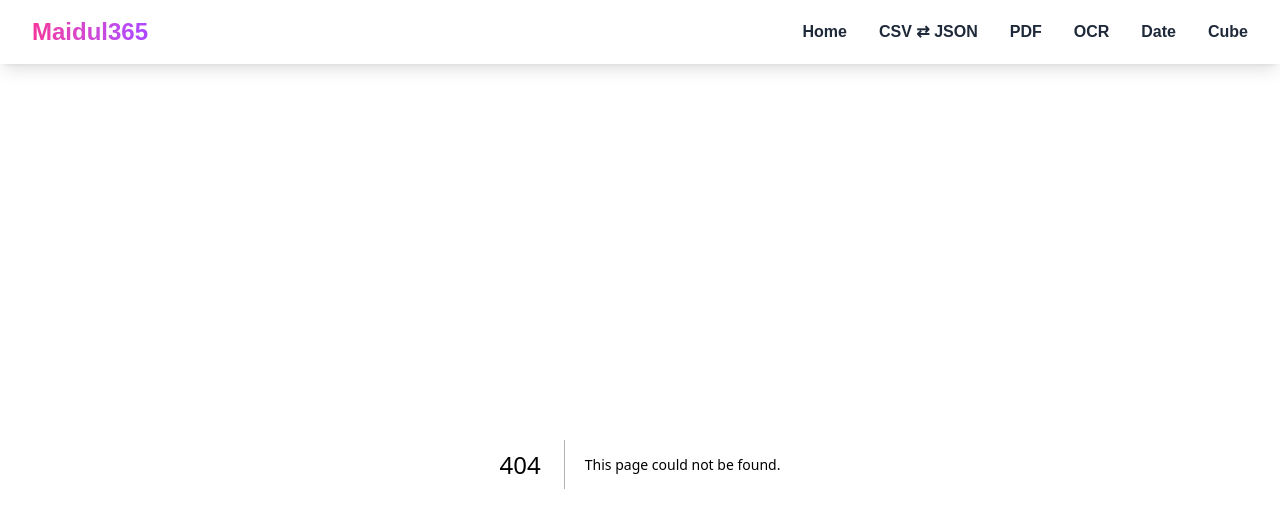
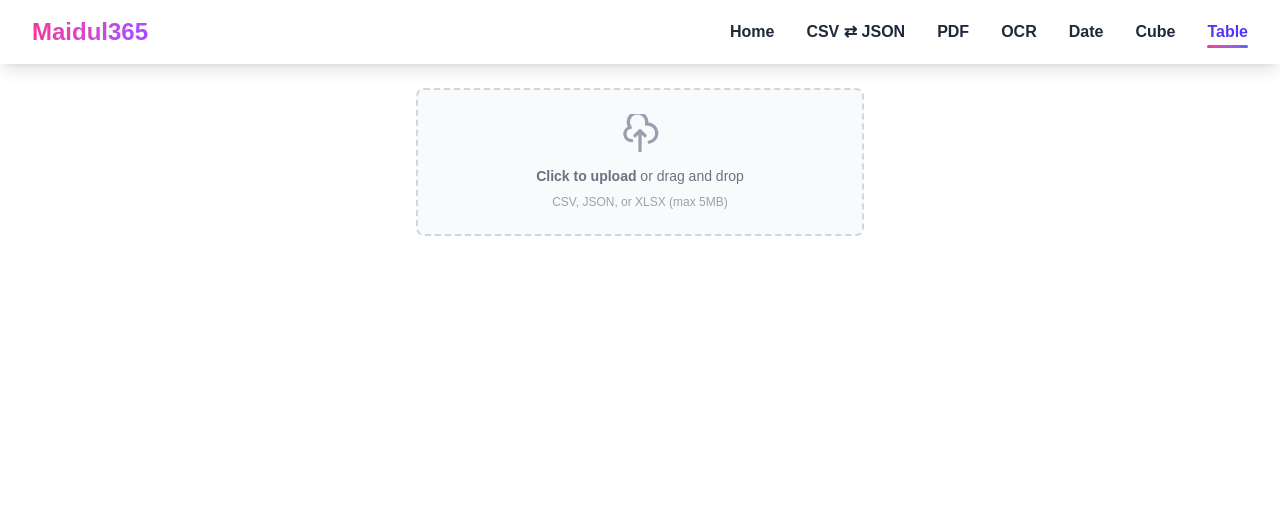
Before and after one commit to ultimate365/maidul365, a Next.js app: page /table in a window 1280 px wide. Before the commit this address had no page. Shown: the top 528 px of the page. Built offline with nearby package versions, Linux system fonts and the light colour scheme.

Commit message:
Remodified

```diff
--- a/app/Navbar.tsx
+++ b/app/Navbar.tsx
@@ -16,10 +16,11 @@ export default function Navbar() {
     { href: "/ocr", label: "OCR" },
     { href: "/milli", label: "Date" },
     { href: "/cuber", label: "Cube" },
+    { href: "/table", label: "Table" },
   ];
 
   return (
-    <nav className="sticky top-0 z-50 backdrop-blur-md bg-white/30 shadow-lg">
+    <nav className="sticky top-0 z-50 backdrop-blur-md bg-white/30 shadow-lg noprint">
       <div className="max-w-7xl mx-auto px-4 sm:px-6 lg:px-8">
         <div className="flex justify-between h-16 items-center">
           {/* Brand */}
--- a/app/globals.css
+++ b/app/globals.css
@@ -191,3 +191,43 @@ body {
     border: 1px solid #555;
   }
 }
+@media print {
+  .noprint {
+    display: none;
+  }
+  .nobreak {
+    break-inside: avoid;
+  }
+  @page {
+    size: A4;
+  }
+  body {
+    margin: 0;
+  }
+  @media (orientation: portrait) {
+    body {
+      flex-direction: column;
+    }
+  }
+  /* width */
+  ::-webkit-scrollbar {
+    width: 0;
+  }
+
+  /* Track */
+  ::-webkit-scrollbar-track {
+    box-shadow: none;
+    border-radius: 0;
+  }
+
+  /* Handle */
+  ::-webkit-scrollbar-thumb {
+    background: none;
+    border-radius: 0;
+  }
+
+  /* Handle on hover */
+  ::-webkit-scrollbar-thumb:hover {
+    background: none;
+  }
+}
--- /dev/null
+++ b/app/table/page.jsx
@@ -0,0 +1,195 @@
+"use client";
+import React, { useState } from "react";
+import Papa from "papaparse";
+import * as XLSX from "xlsx";
+
+export default function Autoresult() {
+  const [data, setData] = useState([]);
+  const [columsArray, setColumsArray] = useState([]);
+  const [values, setValues] = useState([]);
+  const [type, setType] = useState(null);
+  const [selectedCols, setSelectedCols] = useState([]);
+
+  const handleChange = async (e) => {
+    const file = e.target.files[0];
+    if (!file) return;
+
+    setType(file.type);
+
+    if (file.type === "text/csv") {
+      Papa.parse(file, {
+        header: true,
+        skipEmptyLines: true,
+        complete: (results) => {
+          const parsedData = results.data;
+          setData(parsedData);
+          setColumsArray(Object.keys(parsedData[0]));
+          setValues(parsedData);
+          setSelectedCols(Object.keys(parsedData[0]));
+        },
+      });
+    } else if (file.type === "application/json") {
+      let reader = new FileReader();
+      reader.onload = function (e) {
+        const parsedData = JSON.parse(e.target.result);
+        setData(parsedData);
+        setColumsArray(Object.keys(parsedData[0]));
+        setValues(parsedData);
+        setSelectedCols(Object.keys(parsedData[0]));
+      };
+      reader.readAsText(file);
+    } else if (
+      file.type ===
+        "application/vnd.openxmlformats-officedocument.spreadsheetml.sheet" ||
+      file.type === "application/vnd.ms-excel"
+    ) {
+      let reader = new FileReader();
+      reader.onload = function (e) {
+        const data = new Uint8Array(e.target.result);
+        const workbook = XLSX.read(data, { type: "array" });
+        const sheetName = workbook.SheetNames[0];
+        const worksheet = XLSX.utils.sheet_to_json(workbook.Sheets[sheetName]);
+        setData(worksheet);
+        setColumsArray(Object.keys(worksheet[0]));
+        setValues(worksheet);
+        setSelectedCols(Object.keys(worksheet[0]));
+      };
+      reader.readAsArrayBuffer(file);
+    } else {
+      alert("Invalid file type. Please upload a CSV, JSON, or XLSX file.");
+    }
+  };
+
+  const toggleColumn = (col) => {
+    if (selectedCols.includes(col)) {
+      setSelectedCols(selectedCols.filter((c) => c !== col));
+    } else {
+      setSelectedCols([...selectedCols, col]);
+    }
+  };
+
+  return (
+    <div className="w-screen h-screen p-6 mx-auto bg-white">
+      {/* File Upload */}
+      <div className="flex items-center justify-center w-full noprint">
+        <label
+          htmlFor="inputGroupFile02"
+          className="flex flex-col items-center justify-center w-full max-w-md p-6 border-2 border-dashed border-gray-300 rounded-lg cursor-pointer bg-gray-50 hover:bg-gray-100 transition"
+        >
+          <svg
+            className="w-10 h-10 mb-3 text-gray-400"
+            fill="none"
+            stroke="currentColor"
+            strokeWidth="2"
+            viewBox="0 0 24 24"
+            xmlns="http://www.w3.org/2000/svg"
+          >
+            <path
+              strokeLinecap="round"
+              strokeLinejoin="round"
+              d="M7 16a4 4 0 01-.88-7.903A5.5 5.5 0 1115.9 6h.6a5.5 5.5 0 011.1 10.897M15 13l-3-3m0 0l-3 3m3-3v12"
+            ></path>
+          </svg>
+          <p className="mb-2 text-sm text-gray-500">
+            <span className="font-semibold">Click to upload</span> or drag and
+            drop
+          </p>
+          <p className="text-xs text-gray-400">CSV, JSON, or XLSX (max 5MB)</p>
+          <input
+            id="inputGroupFile02"
+            type="file"
+            className="hidden"
+            accept=".csv,.json,.xlsx"
+            onChange={handleChange}
+          />
+        </label>
+      </div>
+
+      {/* Action Buttons */}
+      {data.length !== 0 && (
+        <div className="flex gap-3 mb-6 noprint">
+          <button
+            className="px-4 py-2 bg-red-600 text-white rounded-lg hover:bg-red-700 transition"
+            onClick={() => {
+              setData([]);
+              setColumsArray([]);
+              setValues([]);
+              setSelectedCols([]);
+              if (typeof window !== "undefined") {
+                document.getElementById("inputGroupFile02").value = "";
+              }
+            }}
+            type="button"
+          >
+            Reset
+          </button>
+          <button
+            className="px-4 py-2 bg-green-600 text-white rounded-lg hover:bg-green-700 transition noprint"
+            onClick={() => {
+              if (typeof window !== "undefined") {
+                window.print();
+              }
+            }}
+            type="button"
+          >
+            Print
+          </button>
+        </div>
+      )}
+
+      {/* Column filter checkboxes */}
+      {columsArray.length > 0 && (
+        <div className="mb-6 noprint">
+          <h5 className="text-lg font-semibold mb-2 text-black">
+            Choose Columns:
+          </h5>
+          <div className="flex flex-wrap gap-4">
+            {columsArray.map((col) => (
+              <label key={col} className="flex items-center gap-2">
+                <input
+                  type="checkbox"
+                  className="rounded border-gray-300 text-blue-600 focus:ring-blue-500"
+                  checked={selectedCols.includes(col)}
+                  onChange={() => toggleColumn(col)}
+                />
+                <span className="text-gray-700">{col}</span>
+              </label>
+            ))}
+          </div>
+        </div>
+      )}
+
+      {/* Data table */}
+      <div className="overflow-x-auto">
+        {data.length > 0 && (
+          <table className="w-full border border-gray-300 text-sm text-gray-800">
+            <thead className="bg-gray-100">
+              <tr>
+                <th className="border border-gray-300 px-3 py-2">Sl</th>
+                {selectedCols.map((col) => (
+                  <th key={col} className="border border-gray-300 px-3 py-2">
+                    {col}
+                  </th>
+                ))}
+              </tr>
+            </thead>
+            <tbody>
+              {values.map((row, index) => (
+                <tr key={index} className="hover:bg-gray-50">
+                  <td className="border border-gray-300 px-3 py-2">
+                    {index + 1}
+                  </td>
+                  {selectedCols.map((col, i) => (
+                    <td key={i} className="border border-gray-300 px-3 py-2">
+                      {row[col]}
+                    </td>
+                  ))}
+                </tr>
+              ))}
+            </tbody>
+          </table>
+        )}
+      </div>
+    </div>
+  );
+}
```
